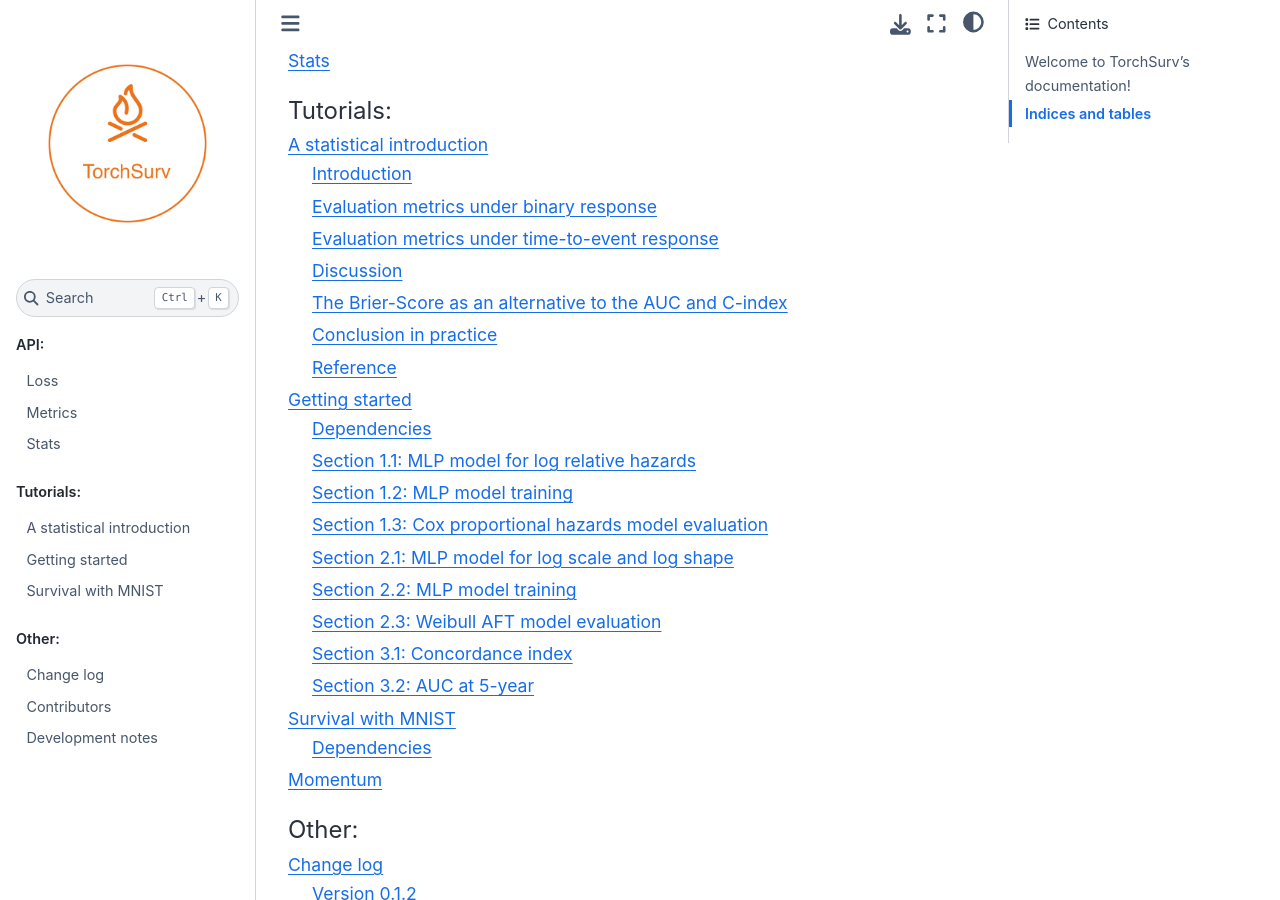
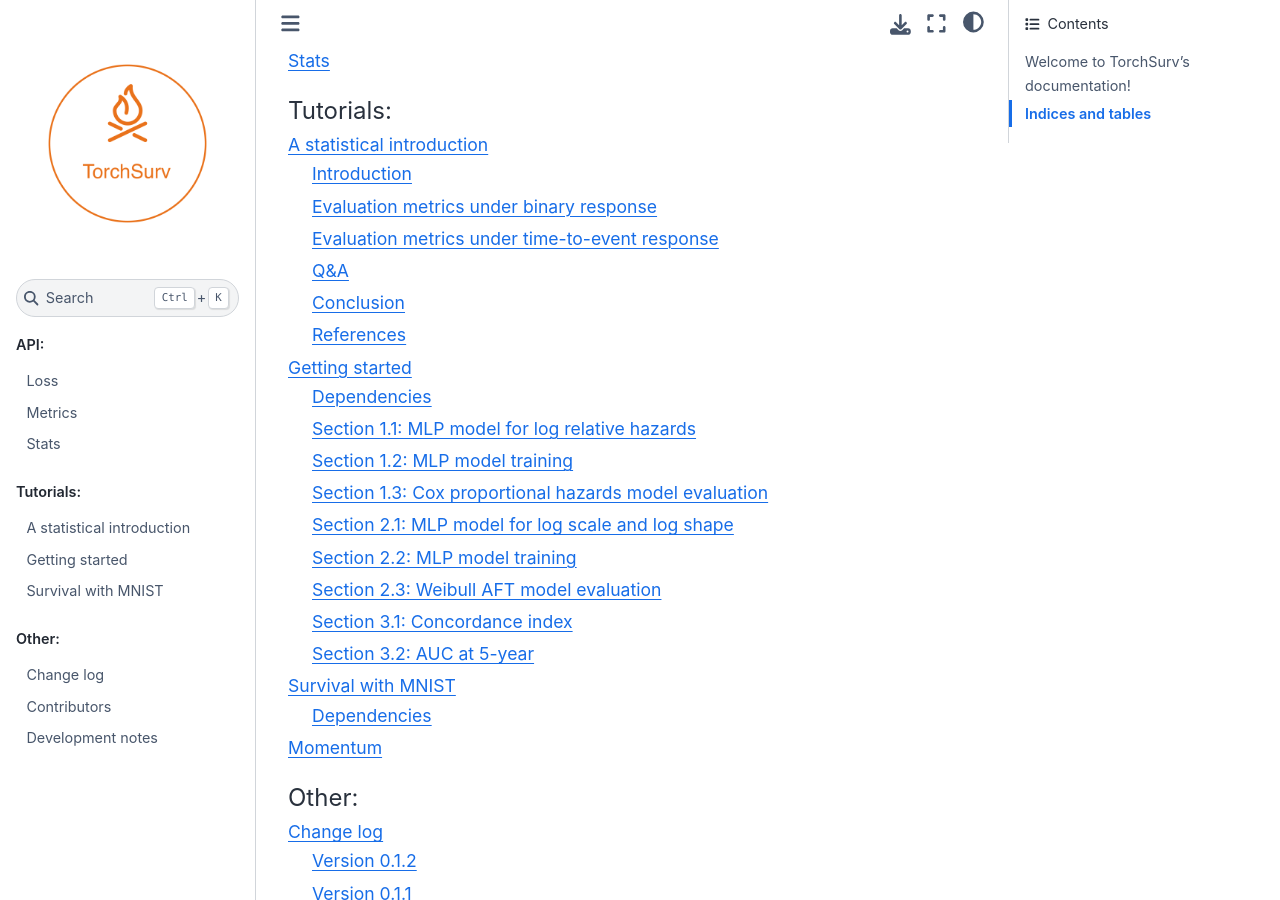
Before and after one commit to Novartis/torchsurv, a Sphinx documentation site: the page built from docs/index.rst, in a window 1280 px wide and 900 px high, scrolled down 339 px. Built offline with Sphinx 7.4.7 and the Sphinx Book theme 1.1.4, drawn with Linux system fonts in a browser that asks for light colours; some of the changed lines change nothing that is shown.

Commit message:
Update survival.md

```diff
--- a/docs/notebooks/survival.md
+++ b/docs/notebooks/survival.md
@@ -6,30 +6,33 @@
 
 ## Introduction
 
-The evaluation metrics for assessing the predictive performance of a model depend greatly on the type of response variable. For instance, mean squared error (MSE) or mean absolute error (MAE) are commonly used for continuous response data. In contrast, for binary data, metrics such as true positive rate (TPR) and true negative rate (TNR) are utilized. This document presents evaluation metrics specifically designed for survival data, where the response variable is the time to an event.
+The evaluation metrics for assessing the predictive performance of a model depend greatly on the type of response variable. For instance, the mean squared error (MSE) or the mean absolute error (MAE) are commonly used for continuous response. In contrast, for binary response, metrics such as the true positive rate (TPR) and the true negative rate (TNR) are utilized. This document presents evaluation metrics adapted for survival data, where the response variable is the time to an event.
 
 ## Evaluation metrics under binary response
 
-To understand the evaluation metrics for time-to-event data, it is helpful to start with a review of the evaluation metrics used for binary outcomes, as the former are extensions of the latter.
+To understand the evaluation metrics for time-to-event responses, it is helpful to start with a review of the evaluation metrics used under binary responses, as the former are extensions of the latter.
 
-Assume we have a binary response $Y_i \in \{0,1\}$, for any individual $i$. The model is a probabilistic classifier that outputs a score $\pi_i \in [0,1]$, which is an estimate of the probability $p(Y_i = 1)$.
+Assume we have a binary response $Y_i \in \\{0,1\\}$, for any individual $i$. The model is a probabilistic classifier that outputs a score $\pi_i \in [0,1]$, which is an estimate of the probability $p(Y_i = 1)$.
 
 The predicted response for individual $i$, denoted $\hat{Y}_i$, is obtained by comparing the score to a threshold $c$,
 
 $$
 \hat{Y}_i  =
 \begin{cases}
-    1, \text{ if } \pi_i > c \\
+    1, \text{ if } \pi_i > c \newline
     0, \text{ if } \pi_i \leq c. \\
 \end{cases}
 $$
 
-Two key quantities are defined to evaluate the accuracy of the score: sensitivity and specificity, which are defined as
+Two key quantities are defined to evaluate the accuracy of the score: the sensitivity and the specificity, which are defined as
 
 $$
-\text{Sensitivity}(c) = p(\hat{Y}_i = 1 | Y_i = 1) = p(\pi_i > c | Y_i = 1),\\
-\text{Specificity}(c) = p(\hat{Y}_i = 0 | Y_i = 0) = p(\pi_i \leq c | Y_i = 0).
+\begin{align*}
+&\text{Sensitivity}(c) = p(\hat{Y}_i = 1 | Y_i = 1) = p(\pi_i > c | Y_i = 1),\newline
+&\text{Specificity}(c) = p(\hat{Y}_i = 0 | Y_i = 0) = p(\pi_i \leq c | Y_i = 0).
+\end{align*}
 $$
+
 
 Note that the sensitivity is also referred to as the True Positive Rate (TPR), and the specificity is also known as the True Negative Rate (TNR), which equals 1 − False Positive Rate (FPR).
 
@@ -47,8 +50,10 @@
 
 Let
 $$
-y(c) = \text{TPR}(c) = p(\pi_i > c | Y_i = 1),\\
-x(c) = \text{FPR}(c) = p(\pi_i > c | Y_i = 0).
+\begin{align*}
+y(c) &= \text{TPR}(c) = p(\pi_i > c | Y_i = 1),\newline
+x(c) &= \text{FPR}(c) = p(\pi_i > c | Y_i = 0).
+\end{align*}
 $$
 
 Let us denote $f_1(c) = p(\pi_i = c | Y_i = 1)$ and $F_1(c) = p(\pi_i \leq c | Y_i = 1)$ and similarly $f_0(c) = p(\pi_i = c | Y_i = 0)$ and $F_0(c) = p(\pi_i \leq c | Y_i = 0)$. Notice that $y(c) = 1 - F_1(c)$ and $x(c) = 1 - F_0(c)$.
@@ -62,10 +67,10 @@
 
 $$
 \begin{align*}
-\text{AUC} &= \int_{\infty}^{-\infty} y(c) x'(c) dc \\
-&= \int_{\infty}^{-\infty} (1- F_1(c)) (-f_0(c)) dc \\
-&= \int_{-\infty}^\infty (1- F_1(c)) f_0(c) dc \\
-&= \int_{-\infty}^\infty p(\pi_i > c | Y_i = 1) p(\pi_j = c | Y_j = 0) dc \\
+\text{AUC} &= \int_{\infty}^{-\infty} y(c) x'(c) dc \newline
+&= \int_{\infty}^{-\infty} (1- F_1(c)) (-f_0(c)) dc \newline
+&= \int_{-\infty}^\infty (1- F_1(c)) f_0(c) dc \newline
+&= \int_{-\infty}^\infty p(\pi_i > c | Y_i = 1) p(\pi_j = c | Y_j = 0) dc \newline
 &= p(\pi_i > \pi_j |  Y_i = 1, Y_j = 0)  \\
 \end{align*}
 $$
@@ -76,7 +81,7 @@
 Let's assume that individual $i$ has a time-to-event $X_i$ and a time-to-censoring $D_i$. We observe either the time to event or censoring, $T_i = \min(X_i, D_i)$, along with the event indicator $\delta_i = 1(X_i \leq D_i)$. A probabilistic survival model outputs a score $q_i(t) \in \mathbb{R}$, which estimates the event risk at time $t$  for individual $i$.
 
 
-### Extension of sensitivity and specificity for time-to-event response
+### Sensitivity and specificity
 
 A time-to-event outcome can be viewed as a time-varying binary outcome using the counting process representation:
 
@@ -85,7 +90,7 @@
 $$
 
 
-The risk score chosen can either predicts prevalence or incidence (Heagerty and Zheng, 2005). For example, the cumulative hazard can be seen as a measure of prevalence because it measures the cumulative risk, whereas the instantaneous hazard can be seen as a measure of incidence as it measures the risk of an event in a very short, infinitesimally small time. Consequently, there are two different types of sensitivity depending on the chosen risk score.
+The risk score $q$ can be chosen to either predict the prevalence or the incidence ([Heagerty and Zheng, 2005][1]). For example, the cumulative hazard can be seen as a measure of prevalence because it measures the cumulative risk, whereas the instantaneous hazard can be seen as a measure of incidence as it measures the risk of an event in a very short, infinitesimally small time. Consequently, there are two different types of sensitivity depending on the chosen risk score.
 
 #### Cumulative sensitivity
 
@@ -94,7 +99,7 @@
 $$
 \hat{N}_i(t) =
 \begin{cases}
-    1, \text{ if } q_i(t) > c \\
+    1, \text{ if } q_i(t) > c \newline
     0, \text{ if } q_i(t) \leq c. \\
 \end{cases}
 $$
@@ -102,7 +107,10 @@
 In this case, the sensitivity is referred to as cumulative sensitivity. It is the probability that a model correctly predicts that individual $i$ experiences an event before or at time $t$ and is defined as:
 
 $$
-\text{sensitivity}^{\mathbb{C}}(c,t) = p(\hat{N}_i(t) = 1 | {N}_i(t) =1 ) = p(q_i(t) > c| X_i \leq t )
+\begin{align*}
+\text{sensitivity}^{\mathbb{C}}(c,t) &= p(\hat{N}_i(t) = 1 | {N}_i(t) =1 ) \newline
+&= p(q_i(t) > c| X_i \leq t )
+\end{align*}
 $$
 
 #### Incident sensitivity
@@ -112,7 +120,7 @@
 $$
 d\hat{N}_i(t)  =
 \begin{cases}
-    1, \text{ if } q_i(t) > c \\
+    1, \text{ if } q_i(t) > c \newline
     0, \text{ if } q_i(t) \leq c. \\
 \end{cases}
 $$
@@ -120,27 +128,33 @@
 In this case, the sensitivity is referred to as incident sensitivity. It is the probability that a model correctly predicts that individual $i$ experiences an event at time $t$ and is defined as:
 
 $$
-\text{sensitivity}^{\mathbb{I}}(c,t) = p(d\hat{N}_i(t) = 1 | d{N}_i(t) =1 ) = p(q_i(t) > c| X_i = t )
+\begin{align*}
+\text{sensitivity}^{\mathbb{I}}(c,t) &= p(d\hat{N}_i(t) = 1 | d{N}_i(t) =1 ) \newline
+&= p(q_i(t) > c| X_i = t )
+\end{align*}
 $$
 
 #### Dynamic specificity
 
-Extending the concept from the binary response setting, specificity in the time-to-event response context is called dynamic specificity. It is the probability that a model correctly predicts that individual $i$ does not experience an event before or at time $t$. It is defined as:
-
-$$
-\text{specificity}^{\mathbb{D}}(c,t) = p(\hat{N}_i(t) = 0 | {N}_i(t) =0 ) = p(q_i(t) \leq c| X_i > t )
-$$
-
-Note that there is no distinction between prevalence and incidence in the context of specificity. This is because if we condition on $dN_i(t) = 0$, it implies either the individual had an event before $t$ and is thus excluded, or the individual has an event after $t$ which is equivalent to conditioning on $N_i(t) = 0$.
-
-### Extension of the AUC for time-to-event response
-
-#### Cumulative/dynamic AUC
-If the risk score measures prevalence, a cumulative/dynamic ROC curve can be defined on the cumulative sensitivity against 1 - dynamic specificity. The area under the cumulative/dynamic ROC curve is called the cumulative/dynamic AUC (AUC C/D). It represents the probability that the model correctly identifies which of two comparable samples experiences an event before or at time $t$ based on their predicted risk scores. It is defined as:
+Extending the concept from the binary response setting, the specificity in the time-to-event response context is called dynamic specificity. It is the probability that a model correctly predicts that individual $i$ does not experience an event before or at time $t$. It is defined as:
 
 $$
 \begin{align*}
-AUC^{\mathbb{C}/\mathbb{D}}(t) &= p(q_i(t)>q_j(t)|N_i(t) = 1, N_j(t) = 0) \\
+\text{specificity}^{\mathbb{D}}(c,t) &= p(\hat{N}_i(t) = 0 | {N}_i(t) =0 ) \newline
+&= p(q_i(t) \leq c| X_i > t )
+\end{align*}
+$$
+
+Note that there is no distinction between prevalence and incidence in the context of specificity. This is because if we condition on $dN_i(t) = 0$, it implies either that individual $i$ had an event before $t$ and is thus excluded, or that individual $i$ has an event after $t$ which is equivalent to conditioning on $N_i(t) = 0$.
+
+### AUC
+
+#### Cumulative/dynamic AUC
+If the risk score measures prevalence, a cumulative/dynamic ROC curve can be defined on the cumulative sensitivity against 1 - dynamic specificity. The area under the cumulative/dynamic ROC curve is called the cumulative/dynamic AUC (AUC C/D). It represents the probability that the model correctly identifies which of two comparable samples experiences an event before or at time $t$ based on their predicted risk scores. It can be shown to be equal to:
+
+$$
+\begin{align*}
+AUC^{\mathbb{C}/\mathbb{D}}(t) &= p(q_i(t)>q_j(t)|N_i(t) = 1, N_j(t) = 0) \newline
 &= p(q_i(t)>q_j(t)|X_i \leq t, X_j >t)
 \end{align*}
 $$
@@ -148,20 +162,20 @@
 The proof of the probabilitic interpretation of $AUC^{\mathbb{C}/\mathbb{D}}$ is similar to that in the binary response context.
 
 #### Incident/dynamic AUC
-If the risk score measures incidence, a incident/dynamic ROC curve can be defined on the incident sensitivity against 1 - dynamic specificity. The area under the incident/dynamic ROC curve is called the incident/dynamic AUC (AUC I/D). It represents the probability that the model correctly identifies which of two comparable samples experiences an event at time $t$ based on their predicted risk scores. It is defined as:
+If the risk score measures incidence, a incident/dynamic ROC curve can be defined on the incident sensitivity against 1 - dynamic specificity. The area under the incident/dynamic ROC curve is called the incident/dynamic AUC (AUC I/D). It represents the probability that the model correctly identifies which of two comparable samples experiences an event at time $t$ based on their predicted risk scores. It can be shown to be equal to:
 
 $$
 \begin{align*}
-\text{AUC}^{\mathbb{I}/\mathbb{D}}(t) &= p(q_i(t)>q_j(t)|dN_i(t) = 1, N_j(t) = 0) \\
+\text{AUC}^{\mathbb{I}/\mathbb{D}}(t) &= p(q_i(t)>q_j(t)|dN_i(t) = 1, N_j(t) = 0) \newline
 & = p(q_i(t)>q_j(t)|X_i = t, X_j >t)
 \end{align*}
 $$
 
 The proof of the probabilitic interpretation of $AUC^{\mathbb{I}/\mathbb{D}}$ is similar to that in the binary response context.
 
-### Extension of the C-index for time-to-event response
+### C-index
 
-The C-index is the probability that a model correctly predict which of two comparable samples experiences an event first based on their predicted risk scores.
+The C-index is the probability that a model correctly predicts which of two comparable samples experiences an event first based on their predicted risk scores.
 
 $$
 C = p(q_i(X_i) > q_j(X_i) | X_i < X_j)
@@ -176,12 +190,12 @@
 
 $$
 \begin{align}
-C &= p(q_i(X_i) > q_j(X_i) | X_i < X_j) \\
-&= \frac{p(q_i(X_i) > q_j(X_i) , X_i < X_j)}{p(X_i < X_j)} \\
-&= 2 p(q_i(X_i) > q_j(X_i) , X_i < X_j) \\
-&= 2 \int_t p(q_i(X_i) > q_j(X_i) , X_i = t, X_j > t) dt \\
-&= 2 \int_t p(q_i(X_i) > q_j(X_i) | X_i = t, X_j > t) p(X_i = t, X_j > t) dt \\
-&= 2 \int_t \text{AUC}^{\mathbb{I}/\mathbb{D}}(t) p(X_i = t) p(X_j > t) dt \\
+C &= p(q_i(X_i) > q_j(X_i) | X_i < X_j) \newline
+&= \frac{p(q_i(X_i) > q_j(X_i) , X_i < X_j)}{p(X_i < X_j)} \newline
+&= 2 p(q_i(X_i) > q_j(X_i) , X_i < X_j) \newline
+&= 2 \int_t p(q_i(X_i) > q_j(X_i) , X_i = t, X_j > t) dt \newline
+&= 2 \int_t p(q_i(X_i) > q_j(X_i) | X_i = t, X_j > t) p(X_i = t, X_j > t) dt \newline
+&= 2 \int_t \text{AUC}^{\mathbb{I}/\mathbb{D}}(t) p(X_i = t) p(X_j > t) dt \newline
 &= 2 \int_t \text{AUC}^{\mathbb{I}/\mathbb{D}}(t) f(t) S(t) dt \\
 \end{align}
 $$
@@ -189,29 +203,42 @@
 </details>
 
 
+### Brier-score and Integrated Brier Score
 
-## Discussion
+Suppose that the probabilistic survival model can output for any individual $i$ an estimate of the survival function $P(X_i > t)$, denoted by $\xi_i(t) \in [0,1]$. The Time-dependent Brier Score (BS) and integrated Brier Score ([Graf et al., 1999][2]) are defined as
 
-### How to estimate the AUC and C-index?
-In other documentation, we presented the [estimators for the AUC]((../_autosummary/torchsurv.metrics.auc.html)) and the [estimators for the C-index](../_autosummary/torchsurv.metrics.cindex.html). In particular, these estimator needs to account for censored time-to-event data.
+$$
+\text{BS}(t) = \mathbb{E}\big[\big(1(X > t) - \xi(t)\big)^2\big],
+$$
+
+$$
+\text{IBS} = \int_0^{t_{\text{max}}} \text{BS}(t) dW(t),
+$$
+where $W(t) = t / t_{\text{max}}$ and $t_{\text{max}}$ is the time-point until which we want to restrict the average.
+
+
+## Q&A
+
+### How to estimate the AUC, the C-index and the Brier score?
+In other documentation, we presented the [estimators for the AUC](../_autosummary/torchsurv.metrics.auc.html), the [estimators for the C-index](../_autosummary/torchsurv.metrics.cindex.html) and the [estimators for the Brier Score and integrated Brier Score](../_autosummary/torchsurv.metrics.brier_score.html). In particular, these estimator needs to account for censored time-to-event data. All three of these estimators are implemented in TorchSurv.
 
 ### What risk score should be used?
-As explained previously, the risk score can either measure incidence or prevalence. An obvious candidate for measuring incidence is the instantaneous hazard, while the cumulative hazard is suitable for measuring prevalence. The choice of risk score depends on the question of interest and what the model should be good at predicting. For example, if the question of interest is how many deaths occur by time $t$, the risk score chosen should measure prevalence, and the evaluation metrics should be the AUC C/D.
+As explained previously, the risk score $q$ can either measure incidence or prevalence. An obvious candidate for measuring incidence is the instantaneous hazard, while the cumulative hazard is suitable for measuring prevalence. The choice of risk score depends on the question of interest and what the model should be good at predicting. For example, if the question of interest is how many deaths occur by time $t$, the risk score chosen should measure prevalence, and the evaluation metrics should be the AUC C/D.
 
 ### What evaluation metric should be used?
 
-Choosing between AUC I/D and AUC C/D depends on the type of risk score, as previously explained. However, the question remains whether to use the AUC or the C-index. The AUCs are time-dependent and provide a measure of predictive performance at specific time points. In contrast, the concordance index (C-index) offers a global assessment of a fitted survival model over the entire observational period. It is recommended to use AUC instead of the concordance index for time-dependent predictions (e.g., 10-year mortality), as AUC is proper in this context, while the concordance index is not (Blanche et al., 2018).
+Choosing between AUC I/D and AUC C/D depends on the type of risk score, as previously explained. However, the question remains whether to use the AUC or the C-index. The AUC is time-dependent and provides a measure of predictive performance at specific time points. In contrast, the concordance index (C-index) offers a global assessment of a fitted survival model over the entire observational period. It is recommended to use AUC instead of the concordance index for time-dependent predictions (e.g., 10-year mortality), as AUC is proper in this context, while the concordance index is not ([Blanche et al., 2018][3]).
 
-Below, we summarize the pros and cons of the C-index, AUC I/D, and AUC C/D (Lambert and Chevret, 2016).
+Below, we summarize the pros and cons of the C-index, AUC I/D, and AUC C/D ([Lambert and Chevret, 2016][4]).
 
 |  | C-index | AUC cumulative/dynamic| AUC incident/dynamic|
 |----------|----------|----------|----------|
 | Pros | Global measure that does not depend on time | More clinically relevant, where one wishes to predict individuals who will have failed by time $t$. <br> Proper for time-dependent prediction. | Integral has probabilistic interpretation of the C-index. <br> Natural companion for hazard models. <br>Proper for time-dependent prediction. |
-| Cons | Not proper for time-dependent prediction (e.g., 10-years mortality). | Integral does not have a nice probabilistic interpretation. <br> Requires a cumulative risk score (e.g., 1-survival function or cumulative hazard). | Require the exact event times to be recorded. <br> All subjects that failed before $t$ are ignored.|
+| Cons | Not proper for time-dependent prediction (e.g., 10-years mortality). | Integral does not have a nice probabilistic interpretation. <br> Requires a cumulative risk score (e.g., 1-survival function or cumulative hazard). | Requires the exact event times to be recorded. <br> All subjects that failed before $t$ are ignored.|
 
 ### What are the limits of the AUC and the C-index?
 
-There are three main limits of the AUC and C-index (Hartman et al., 2023):
+There are three main limits of the AUC and C-index ([Hartman et al., 2023][5]):
 
 * **Ties in predicted risk score (C-index)**:
 A model that assigns the same risk score to individuals with extremely different survival experiences is not performing well, but the C-Index does not detect this inadequacy.
@@ -226,22 +253,7 @@
 The concordance index disregards the actual values of predicted risk scores – it is a ranking metric – and is unable to tell anything about calibration.
 
 
-## The Brier-Score as an alternative to the AUC and C-index
-
-### Brier-score and Integrated Brier Score
-
-Suppose that the probabilistic survival model can output for any individual $i$ an estimate of the survival function $P(X_i > t)$, denoted by $\xi_i(t) \in [0,1]$. The Time-dependent Brier Score (BS) and integrated Brier Score (Graf et al., 1999) are defined as
-
-$$
-\text{BS}(t) = \mathbb{E}\big[\big(1(X > t) - \xi(t)\big)^2\big],
-$$
-
-$$
-\text{IBS} = \int_0^{t_{\text{max}}} \text{BS}(t) dW(t),
-$$
-where $W(t) = t / t_{\text{max}}$ and $t_{\text{max}}$ is the time-point until which we want to restrict the average.
-
-### Discrimination (AUC, C-index) vs. calibration (Brier score) measure
+### Any alternative to the AUC and C-index?
 
 The Brier score assesses both calibration and discrimination and serves as an alternative to the C-index and AUC. However, it is limited to models capable of estimating a survival function, thereby excluding models like the Cox proportional hazards model. Below, we outline the strengths and weaknesses of the C-index and AUC compared to the Brier score.
 
@@ -250,15 +262,23 @@
 | Pros  | Extremely popular. <br> Simple to explain to clinical audience. <br> User-friendly scale (from 0.5 to 1).|Reflects both calibration and discrimination. <br>Can support the conclusions from a graphical calibration curve. |
 | Cons   | Already discussed.     | Only applicable for models that can estimate a survival function.<br> Inadequate for very rare (or very frequent) events.<br>Less interpretable by clinicians.|
 
-## Conclusion in practice
+## Conclusion
 
-A meta-analysis by Zhou et al. (2022) recorded the proportion of evaluation metrics for survival models used from 2010 to 2021 in prominent journals such as "Annals of Statistics," "Biometrika," "Journal of the American Statistical Association," "Journal of the Royal Statistical Society, Series B," "Statistics in Medicine," "Artificial Intelligence in Medicine," and "Lifetime Data Analysis." This analysis indicates that the use of the C-index has been steadily increasing and has recently become a dominant predictive measure. In 2021, the C-index was used in more than 75% of the readings.
+A meta-analysis by [Zhou et al. (2022)][6] recorded the proportion of evaluation metrics for survival models used from 2010 to 2021 in prominent journals such as "Annals of Statistics," "Biometrika," "Journal of the American Statistical Association," "Journal of the Royal Statistical Society, Series B," "Statistics in Medicine," "Artificial Intelligence in Medicine," and "Lifetime Data Analysis." This analysis indicates that the use of the C-index has been steadily increasing and has recently become a dominant predictive measure. In 2021, the C-index was used in more than 75% of the readings.
 
 
-## Reference
- * Heagerty, P. J., & Zheng, Y. (2005). Survival Model Predictive Accuracy and ROC Curves. In Biometrics (Vol. 61, Issue 1, pp. 92–105). Oxford University Press (OUP). https://doi.org/10.1111/j.0006-341x.2005.030814.x
- * Lambert, J., & Chevret, S. (2016). Summary measure of discrimination in survival models based on cumulative/dynamic time-dependent ROC curves. In Statistical Methods in Medical Research (Vol. 25, Issue 5, pp. 2088–2102). SAGE Publications
- * Hartman, N., Kim, S., He, K., & Kalbfleisch, J. D. (2023). Pitfalls of the concordance index for survival outcomes. In Statistics in Medicine (Vol. 42, Issue 13, pp. 2179–2190). Wiley. https://doi.org/10.1002/sim.9717
- * Graf, E., Schmoor, C., Sauerbrei, W., & Schumacher, M. (1999). Assessment and comparison of prognostic classification schemes for survival data. In Statistics in Medicine (Vol. 18, Issues 17–18, pp. 2529–2545). Wiley. https://doi.org/10.1002/(sici)1097-0258(19990915/30)18:17/18<2529::aid-sim274>3.0.co;2-5
+## References
+* Heagerty, P. J., & Zheng, Y. (2005). Survival Model Predictive Accuracy and ROC Curves. In Biometrics (Vol. 61, Issue 1, pp. 92–105). Oxford University Press (OUP).
+* Graf, E., Schmoor, C., Sauerbrei, W., & Schumacher, M. (1999). Assessment and comparison of prognostic classification schemes for survival data. In Statistics in Medicine (Vol. 18, Issues 17–18, pp. 2529–2545). Wiley.
+* Paul Blanche, Michael W Kattan, and Thomas A Gerds. The c-index is not proper for the evaluation of t-year predicted risks. Biostatistics, 20(2):347–357, February 2018.
+* Lambert, J., & Chevret, S. (2016). Summary measure of discrimination in survival models based on cumulative/dynamic time-dependent ROC curves. In Statistical Methods in Medical Research (Vol. 25, Issue 5, pp. 2088–2102). SAGE Publications
+* Hartman, N., Kim, S., He, K., & Kalbfleisch, J. D. (2023). Pitfalls of the concordance index for survival outcomes. In Statistics in Medicine (Vol. 42, Issue 13, pp. 2179–2190). Wiley.
 * Hanpu Zhou; Hong Wang; Sizheng Wang; Yi Zou (2022). SurvMetrics: An R package for Predictive Evaluation Metrics in Survival Analysis. R Journal . Dec2022, Vol. 14 Issue 4, p1-12. 12p.
-* Paul Blanche, Michael W Kattan, and Thomas A Gerds. The c-index is not proper for the evaluation of t-year predicted risks. Biostatistics, 20(2):347–357, February 2018.
+
+
+[1]: https://doi.org/10.1111/j.0006-341x.2005.030814.x "Heagerty and Zheng, 2005"
+[2]: https://doi.org/10.1002/(sici)1097-0258(19990915/30)18:17/18<2529::aid-sim274>3.0.co;2-5 "Graf et al., 1999"
+[3]: https://doi.org/10.1093/biostatistics/kxy006 "Blanche et al., 2018"
+[4]: https://doi.org/10.1177/0962280213515571 "Lambert and Chevret, 2016"
+[5]: https://doi.org/10.1002/sim.9717 "Hartman et al., 2023"
+[6]: https://journal.r-project.org/articles/RJ-2023-009/RJ-2023-009.pdf "Zhou et al., 2022"
```
